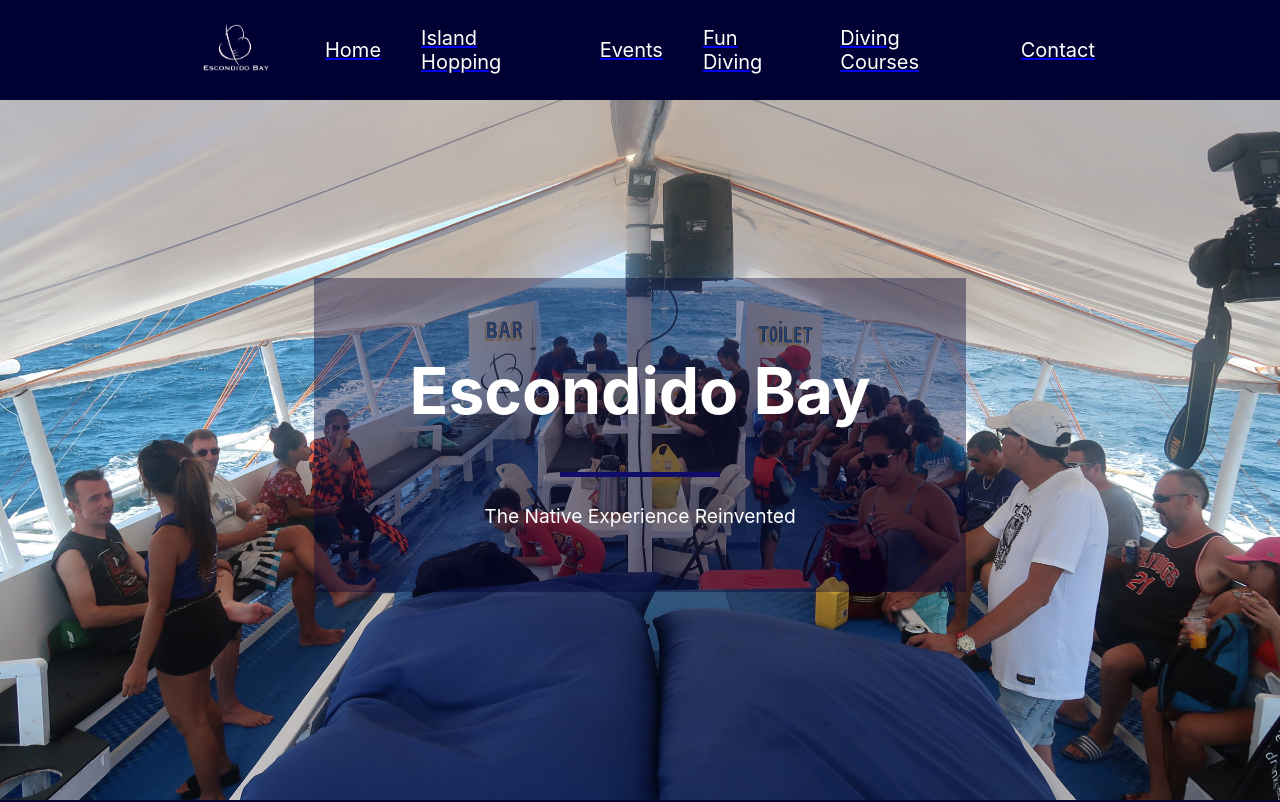
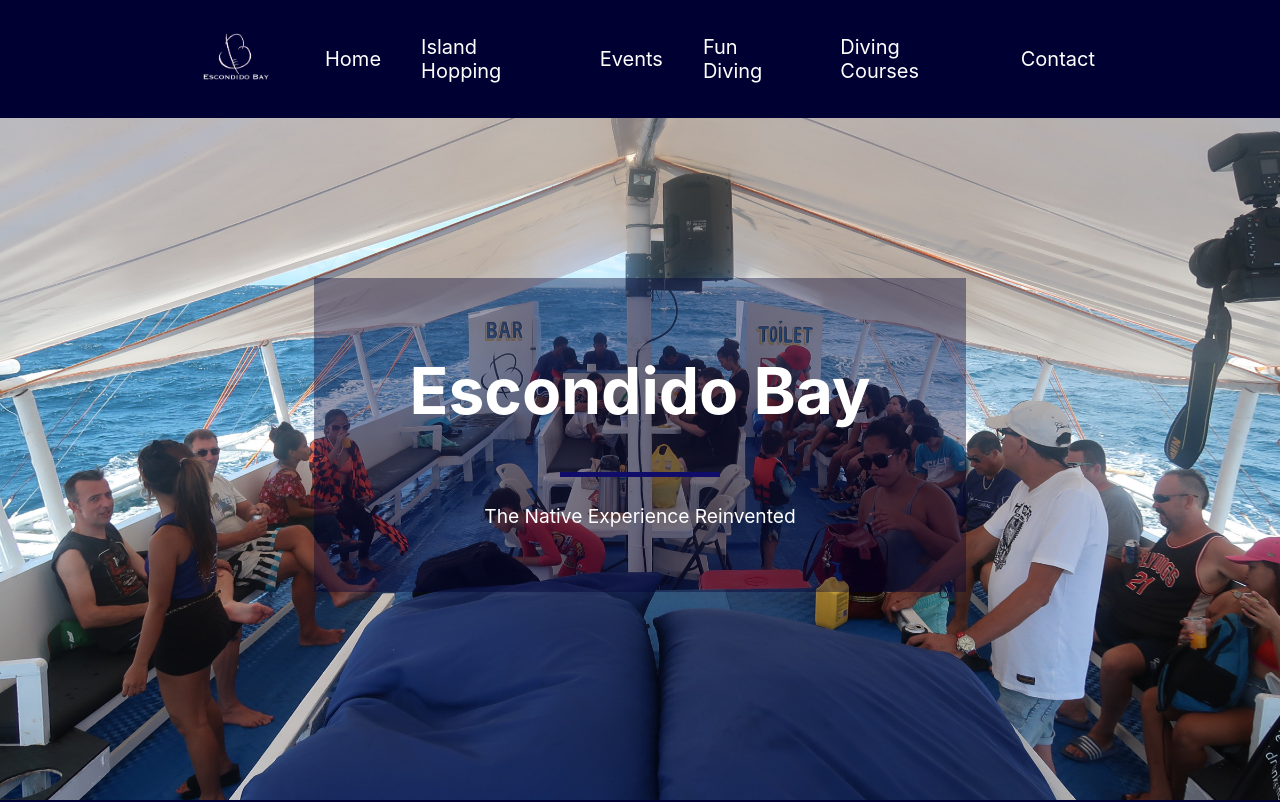
Before and after one commit to timefliez1210/Escondido-Bay, a Next.js app: page / in a window 1280 px wide. Shown: the top 802 px of the page. Built offline with nearby package versions, Linux system fonts and the light colour scheme.

Commit message:
succesful to nextjs 13 and breaking changes fixed

```diff
--- a/components/Banner.js
+++ b/components/Banner.js
@@ -1,4 +1,4 @@
-import Image from 'next/image'
+import Image from 'next/legacy/image'
 
 function Banner(props) {
   return (
--- a/components/Card.js
+++ b/components/Card.js
@@ -1,4 +1,4 @@
-import Image from 'next/image'
+import Image from 'next/legacy/image'
 
 export default function Card(props) {
   return (
--- a/components/Footer.js
+++ b/components/Footer.js
@@ -1,4 +1,4 @@
-import Image from 'next/image'
+import Image from 'next/legacy/image'
 import { FaViber, FaWhatsapp, FaFacebook } from 'react-icons/fa'
 
 export default function Footer() {
--- a/components/Navbar.js
+++ b/components/Navbar.js
@@ -1,7 +1,7 @@
 import Link from "next/link";
 import { useState } from "react";
 import { RiMenu4Line } from "react-icons/ri";
-import Image from 'next/image'
+import Image from 'next/legacy/image'
 
 
 const Navbar = ({ navLinks }) => {
@@ -11,15 +11,13 @@
     <div>
       <nav>
         <div className="logo-small">
-          <Link href="/">
-            <a title="Startseite">
+          <Link href="/" title="Startseite">
               <Image
                 src='/logo.png'
                 alt="Escondido Bay"
                 layout='fill'
                 objectFit="contain"
               />
-            </a>
           </Link>
         </div>
         <figure
@@ -33,28 +31,27 @@
         <ul className={navOpen ? "active" : ""}>
           <li>
             <div className="logo-big">
-            <Link href="/">
-              <a title="Startseite">
+            <Link href="/" title="Startseite">
                 <Image
                   src="/logo.png"
                   alt="Escondido Bay"
                   layout='fill'
                   objectFit="contain"
                 />
-              </a>
             </Link>
             </div>
           </li>
           {navLinks.map((Links) => (
             <li key={Links.key}>
-              <Link href={Links.path} key={Links.key}>
-                <a
-                  onClick={() => {
-                    setNavOpen(!navOpen);
-                  }}
-                >
-                  {Links.text}
-                </a>
+              <Link
+              style={{textDecoration: 'none'}}
+              href={Links.path}
+              key={Links.key}
+              onClick={() => {
+                setNavOpen(!navOpen);
+              }}
+              >
+                <p>{Links.text}</p>
               </Link>
             </li>
           ))}
@@ -84,6 +81,7 @@
             min-height: 100px;
         }
         nav {
+          text-decoration: none;
           background: #000033;
           height: auto;
           width: 100vw;
@@ -126,7 +124,7 @@
         nav ul .button {
           color: white;
         }
-        nav ul a {
+        nav ul p {
           color: white;
           text-decoration: none;
           display: -webkit-box;
@@ -196,7 +194,7 @@
             padding-left: 0;
             padding-right: 0;
           }
-          nav ul a {
+          nav ul p {
             -webkit-box-orient: horizontal;
             -webkit-box-direction: normal;
             -ms-flex-direction: row;
--- a/components/ServiceDisplay.js
+++ b/components/ServiceDisplay.js
@@ -1,5 +1,5 @@
 import Link from 'next/link'
-import Image from 'next/image'
+import Image from 'next/legacy/image'
 
 export default function ServiceDisplay({display, title}) {
   return (
```
